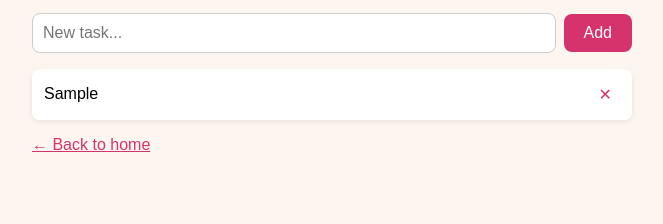
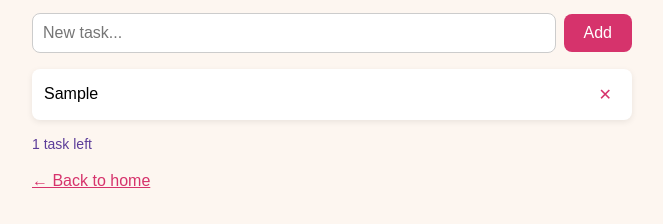
Before and after one commit to Poonehpym/my-website, a plain HTML site: page todo.html in a window 1280 px wide. Both pictures are taken after typing "Sample" into the empty fields and a click on the button "Add". Shown: the part 162-386 px from the top of the page, without its empty margins (308-971 px from the left). Drawn offline with Linux system fonts and the light colour scheme.

Commit message:
Add task counter (with Copilot)

```diff
--- a/style.css
+++ b/style.css
@@ -107,3 +107,9 @@ input {
     color: #d6336c;
     padding: 4px 8px;
 }
+
+#taskCounter {
+    color: #5c3d99;
+    font-size: 14px;
+    margin: 10px 0 20px;
+}
--- a/todo.html
+++ b/todo.html
@@ -16,6 +16,7 @@
     </div>
 
     <ul id="taskList"></ul>
+    <p id="taskCounter">0 tasks left</p>
 
     <a href="index.html">← Back to home</a>
     <script src="todo.js"></script>
--- a/todo.js
+++ b/todo.js
@@ -1,6 +1,20 @@
 let input = document.getElementById("taskInput");
 let addBtn = document.getElementById("addBtn");
 let list = document.getElementById("taskList");
+let counter = document.getElementById("taskCounter");
+
+function updateCounter() {
+    let tasks = list.querySelectorAll("li");
+    let tasksLeft = 0;
+
+    tasks.forEach(function (task) {
+        if (!task.classList.contains("done")) {
+            tasksLeft++;
+        }
+    });
+
+    counter.textContent = tasksLeft + (tasksLeft === 1 ? " task left" : " tasks left");
+}
 
 function addTask() {
     let text = input.value.trim();
@@ -13,6 +27,7 @@ function addTask() {
 
     li.addEventListener("click", function () {
         li.classList.toggle("done");
+        updateCounter();
     });
 
     let deleteBtn = document.createElement("button");
@@ -21,11 +36,13 @@ function addTask() {
     deleteBtn.addEventListener("click", function (event) {
         event.stopPropagation();
         li.remove();
+        updateCounter();
     });
 
     li.appendChild(deleteBtn);
     list.appendChild(li);
     input.value = "";
+    updateCounter();
 }
 
 addBtn.addEventListener("click", addTask);
```
